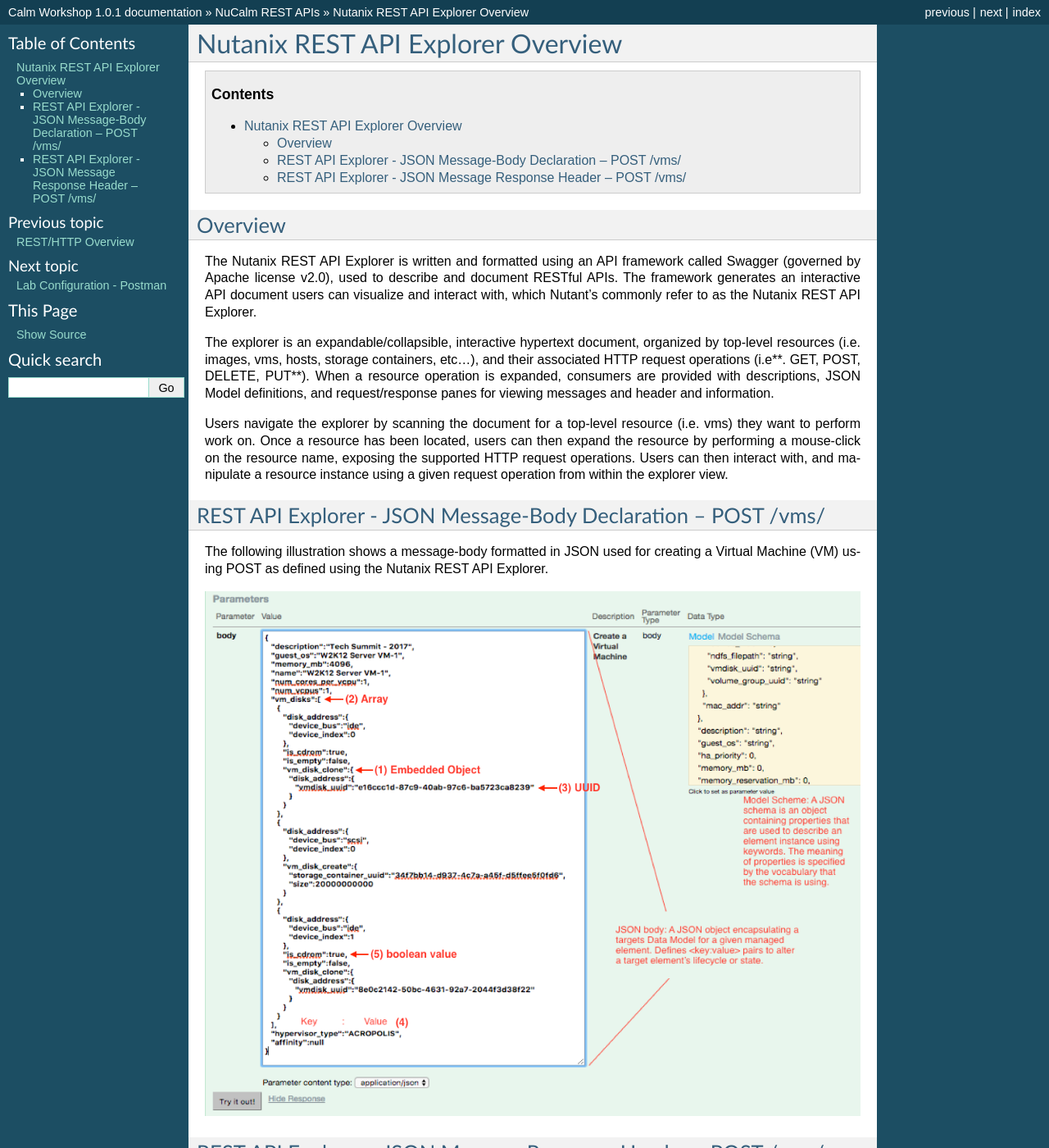
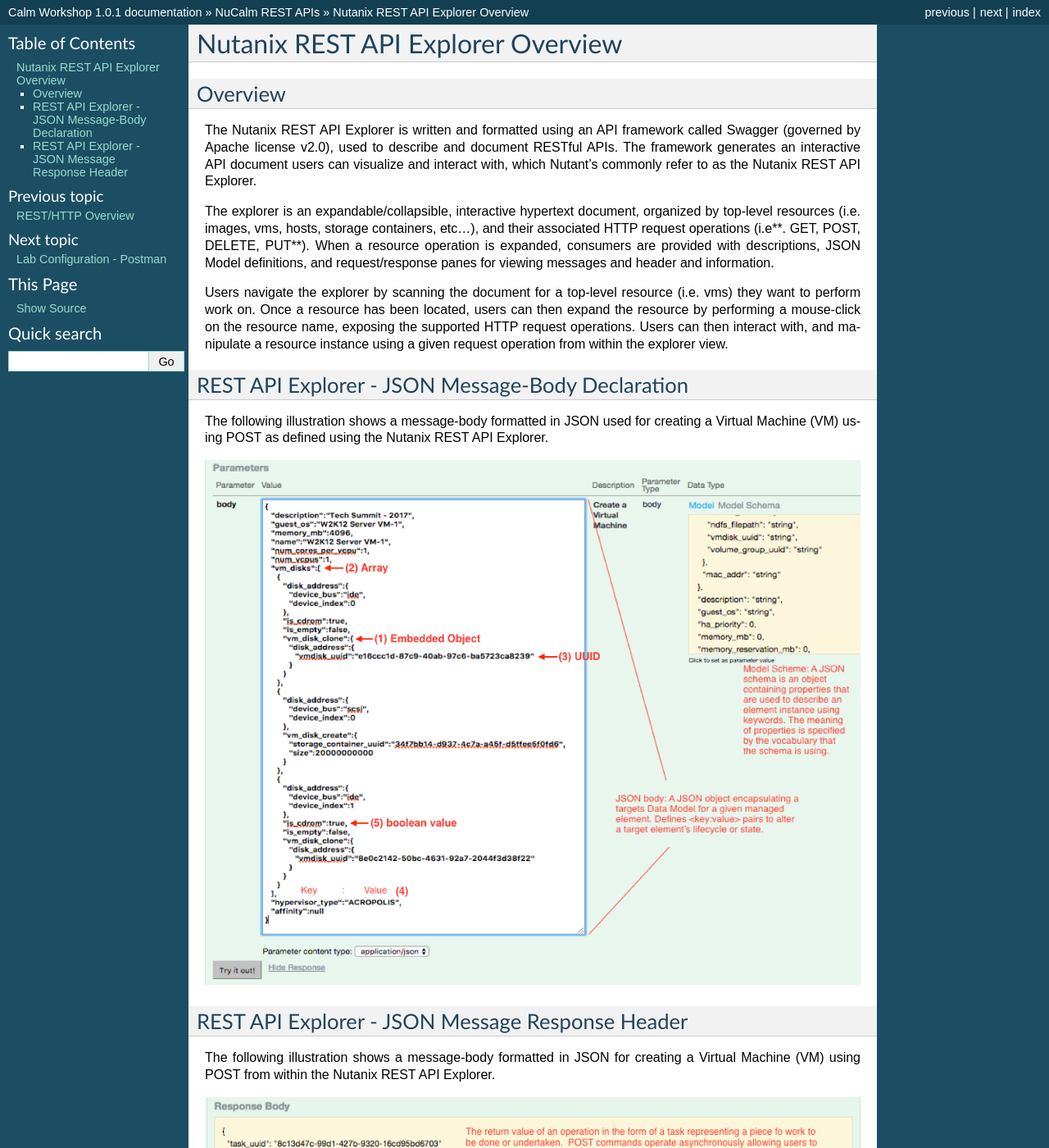
Before and after one commit to dawgfish/calm, a Sphinx documentation site: the page built from docs/lab5/calm_workshop_ntnx_api_explorer_overview.rst, in a window 1280 px wide and 1400 px high. Shown: the whole window at 82% size. Built offline with Sphinx 7.4.7, drawn with Linux system fonts in a browser that asks for light colours; pages that are not in the unit, such as notebooks, are missing from menus; some of the changed text lies outside the part shown.

Commit message:
Update calm_workshop_ntnx_api_explorer_overview.rst

```diff
--- a/docs/lab5/calm_workshop_ntnx_api_explorer_overview.rst
+++ b/docs/lab5/calm_workshop_ntnx_api_explorer_overview.rst
@@ -2,7 +2,6 @@
 Nutanix REST API Explorer Overview
 **********************************
 
-.. contents::
 
 Overview
 ********
@@ -13,15 +12,15 @@
 
 Users navigate the explorer by scanning the document for a top-level resource (i.e. vms) they want to perform work on. Once a resource has been located, users can then expand the resource by performing a mouse-click on the resource name, exposing the supported HTTP request operations. Users can then interact with, and manipulate a resource instance using a given request operation from within the explorer view.
 
-REST API Explorer - JSON Message-Body Declaration – POST /vms/
-**************************************************************
+REST API Explorer - JSON Message-Body Declaration
+*************************************************
 
 The following illustration shows a message-body formatted in JSON used for creating a Virtual Machine (VM) using POST as defined using the Nutanix REST API Explorer.
 
 |image0|
 
-REST API Explorer - JSON Message Response Header – POST /vms/
-*************************************************************
+REST API Explorer - JSON Message Response Header
+************************************************
 
 The following illustration shows a message-body formatted in JSON for creating a Virtual Machine (VM) using POST from within the Nutanix REST API Explorer.
 
@@ -29,5 +28,4 @@
 
 
 .. |image0| image:: ./media/image2.png
-
 .. |image1| image:: ./media/image3.png
```
